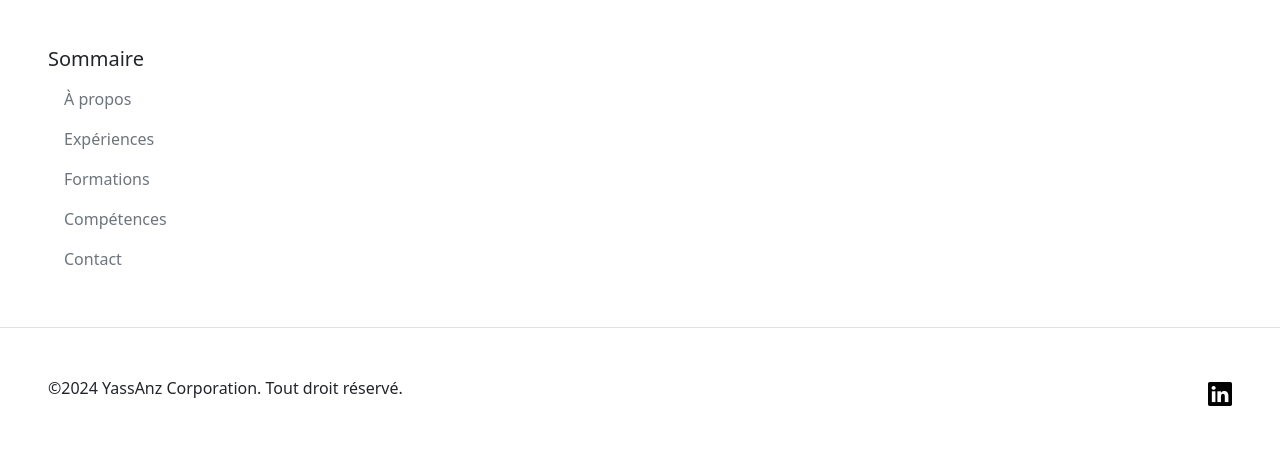
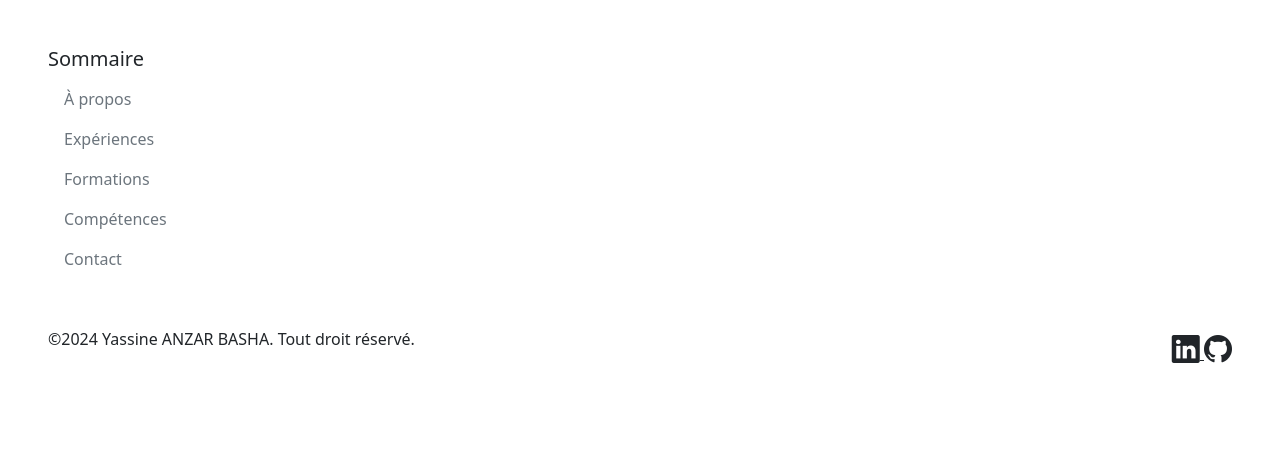
Before and after one commit to TheYassAnz/portfolio, a PHP site: page / in a window 1280 px wide. Shown: the part 3708-4184 px from the top of the page. After the commit the page ends 4071 px from the top, so only its background shows below. Run offline with PHP 8.4, Linux system fonts and the light colour scheme; data comes from the database, SQL or seed files in the repository; some libraries are stand-ins or nearby versions.

Commit message:
fix: footer updated

```diff
--- a/index.php
+++ b/index.php
@@ -82,10 +82,10 @@ require_once('library/function/required_function.php'); // Inclut les fonctions
                                     <button type="button" class="btn-close" data-bs-dismiss="alert" aria-label="Close"></button>
                                 </div>
                                 <div class="d-flex my-5">
-                                    <a class="me-3 text-dark" target="blank" href="https://linkedin.com/in/yanzarbasha">
+                                    <a class="me-3 text-dark" target="blank" href="<?= $_SESSION['LINKEDIN_SRC'] ?>">
                                         <span class="bi bi-linkedin fs-1"></span>
                                     </a>
-                                    <a class="me-3 text-dark" target="blank" href="https://github.com/TheYassAnz">
+                                    <a class="me-3 text-dark" target="blank" href="<?= $_SESSION['GITHUB_SRC'] ?>">
                                         <span class="bi bi-github fs-1"></span>
                                     </a>
                                 </div>
@@ -446,7 +446,7 @@ require_once('library/function/required_function.php'); // Inclut les fonctions
         </main>
         <!-- FOOTER -->
         <footer>
-            <nav class="nav flex-column p-5">
+            <nav class="nav flex-column m-5">
                 <h5>Sommaire</h5>
                 <a href="#a-propos" class="nav-link text-muted">À propos</a>
                 <a href="#experiences" class="nav-link text-muted">Expériences</a>
@@ -455,12 +455,15 @@ require_once('library/function/required_function.php'); // Inclut les fonctions
                 <a href="#contact" class="nav-link text-muted">Contact</a></li>
             </nav>
             </div>
-            <div class="d-flex justify-content-between p-5 border-top">
-                <p>&copy;<?= date('Y') . ' YassAnz Corporation. Tout droit réservé.' ?></p>
+            <div class="d-flex justify-content-between m-5">
+                <p>&copy;<?= date('Y') . ' Yassine ANZAR BASHA. Tout droit réservé.' ?></p>
                 <ul class="list-unstyled d-flex">
                     <li class="ms-3">
                         <a class="link-dark" target="_blank" href="<?= $_SESSION['LINKEDIN_SRC'] ?>">
-                            <span class="bi bi-linkedin" style="font-size: 1.5rem; color: black;"></span>
+                            <span class="text-dark fs-3 bi bi-linkedin"></span>
+                        </a>
+                        <a class="link-dark" target="_blank" href="<?= $_SESSION['GITHUB_SRC'] ?>">
+                            <span class="text-dark fs-3 bi bi-github"></span>
                         </a>
                     </li>
                 </ul>
```
